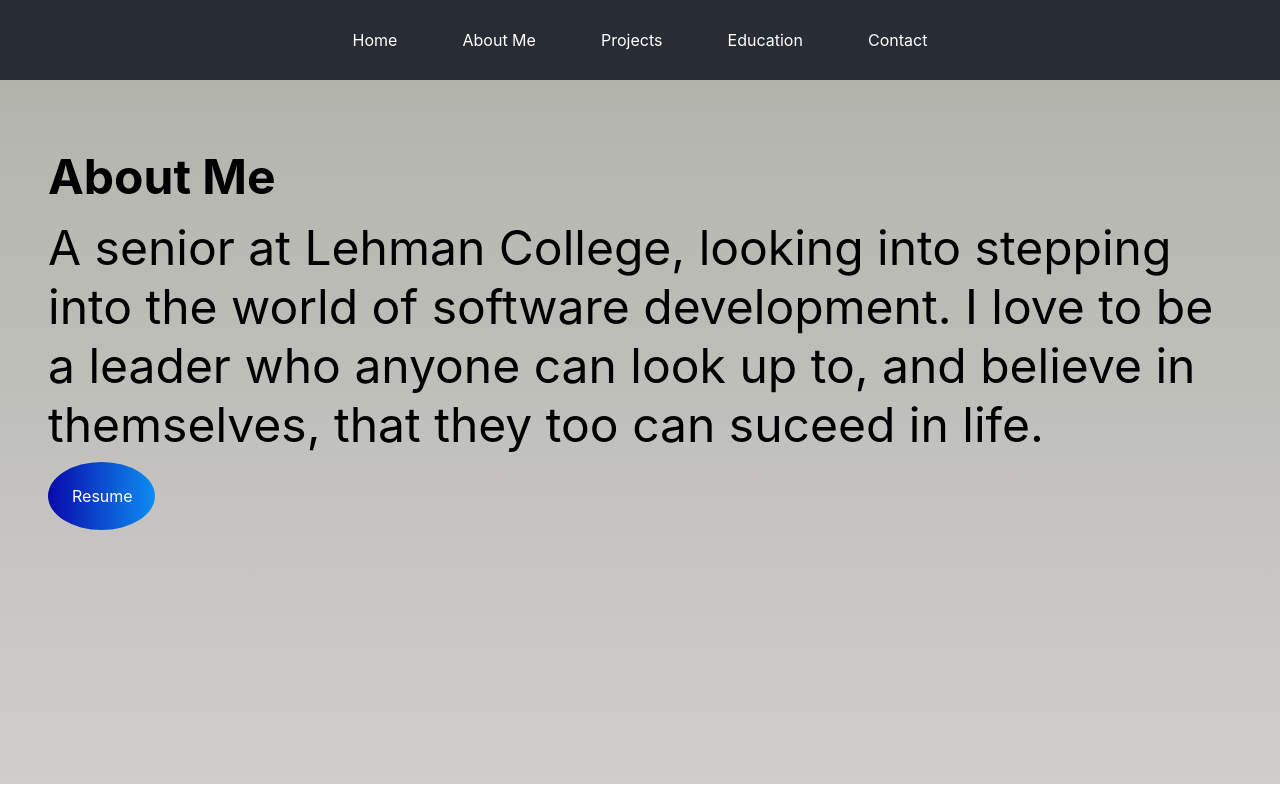
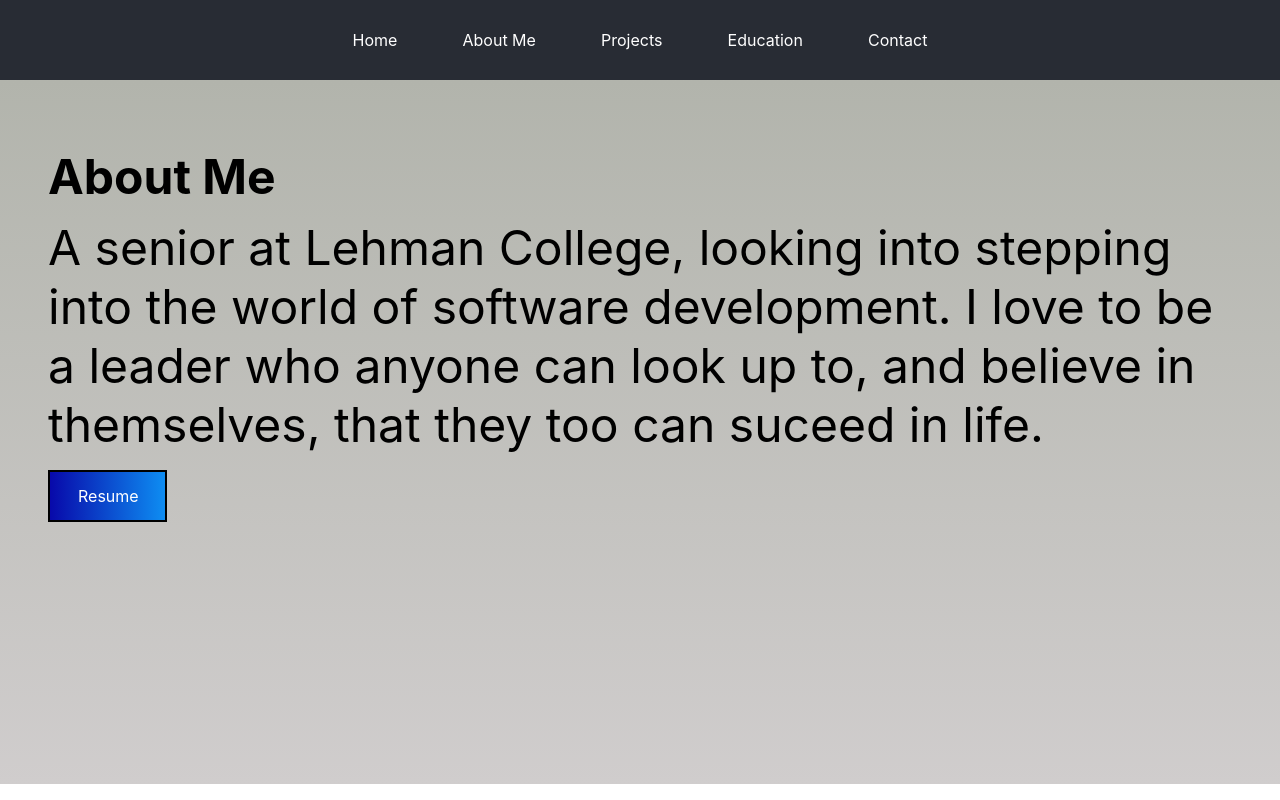
Before and after one commit to JonathanR5000/jonathanr5000.github.io, a React (Create React App) app: page /about in a window 1280 px wide. Built offline with nearby package versions, Linux system fonts and the light colour scheme.

Commit message:
added resume button to download latest resume

```diff
--- a/src/App.css
+++ b/src/App.css
@@ -135,15 +135,21 @@ h1{
 }
 
 .resume-button{
+  text-decoration: none;
   width: 5%;
   color: white;
-  padding: 1.5rem;
-  border-radius: 95%;
-  background: #0E8DF2;
+  border: 2px solid black;
+  padding: 14px 28px;
+  font-size: 16px;
+  cursor: pointer;
   background: -webkit-linear-gradient(right, #0E8DF2, #0809AA);
   background: -moz-linear-gradient(right, #0E8DF2, #0809AA);
   background: linear-gradient(to left, #0E8DF2, #0809AA);
   cursor: pointer;
+}
+
+.resume-button:hover{
+  background: #0e97f2;
 }
 
 /* Projects Page*/
--- a/src/components/pages/About.js
+++ b/src/components/pages/About.js
@@ -1,5 +1,6 @@
 import React from 'react';
 import '../../App.css';
+import Resume from '../../JonathanRiveraResume.pdf';
 
 function About(){
     return(
@@ -8,7 +9,7 @@ function About(){
             <p class="description">A senior at Lehman College, looking into stepping into
             the world of software development. I love to be a leader who anyone can look up to,
             and believe in themselves, that they too can suceed in life.</p>
-            <div class="resume-button">Resume</div>
+            <a class="resume-button" src={Resume} href={Resume} target="_blank">Resume</a>
         </div>
     );
 }
--- a/src/components/pages/Home.js
+++ b/src/components/pages/Home.js
@@ -1,7 +1,6 @@
 import React from 'react';
 import '../../App.css';
 import Logo from '../../jonathanrivera.jpg';
-import LinkedIN from '../../linkedIN.jpg';
 
 function Home(){
     return(
```
Also changed, not shown: src/linkedIN.jpg (deleted), 1 other file (tests, documents, lock files or other folders).
